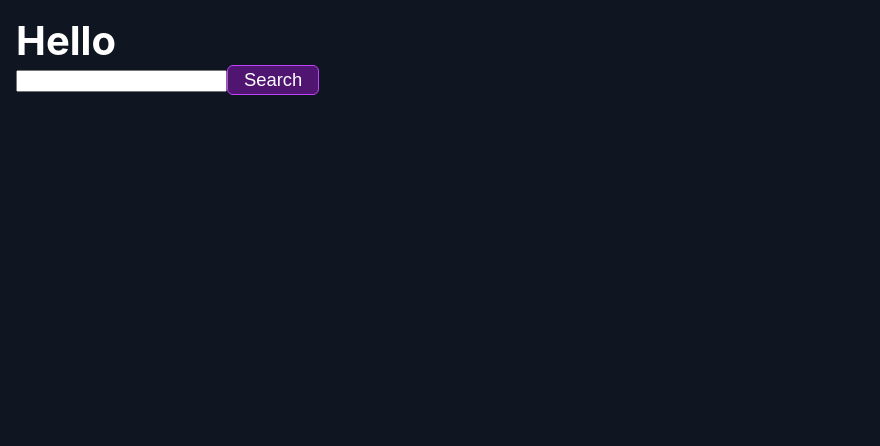
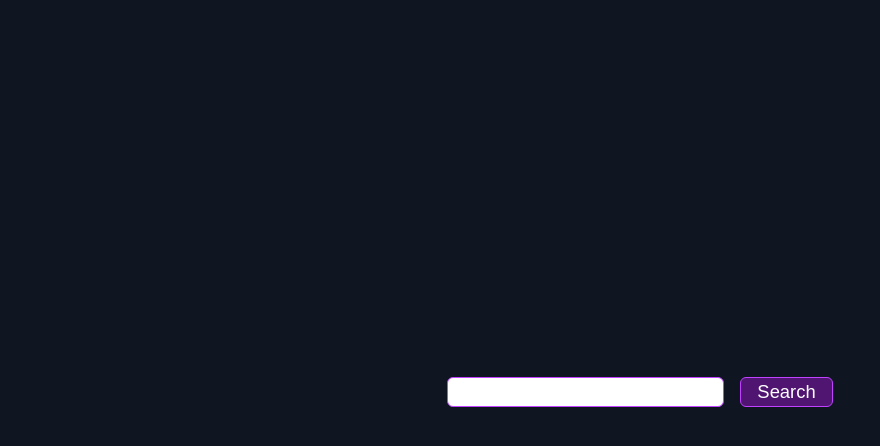
Before and after one commit to emanuelefavero/nextjs-search-query, a Next.js app: page / in a window 1280 px wide. Shown: the top 446 px of the page, without its empty margins (0-880 px from the left). Built offline with nearby package versions, Linux system fonts and the light colour scheme.

Commit message:
update globals.css

```diff
--- a/pages/index.tsx
+++ b/pages/index.tsx
@@ -10,7 +10,6 @@ export default function Home() {
         <meta name='viewport' content='width=device-width, initial-scale=1' />
         <link rel='icon' href='/favicon.ico' />
       </Head>
-      <h1>Hello</h1>
       <Search />
     </>
   )
--- a/styles/globals.css
+++ b/styles/globals.css
@@ -42,10 +42,10 @@ body {
   padding: 1rem;
   min-height: 100vh;
 
-  /* display: flex; */
-  /* justify-content: center; */
-  /* align-items: center; */
-  /* flex-direction: column; */
+  display: flex;
+  justify-content: center;
+  align-items: center;
+  flex-direction: column;
   /* text-align: center; */
 
   /* overflow: hidden; */
@@ -125,6 +125,14 @@ ol {
   list-style: none;
 }
 
+input[type='text'] {
+  border: 1px solid var(--color-primary);
+  border-radius: 6px;
+  padding: 0.2rem 1rem;
+  font-size: 1.15rem;
+  margin-right: 1rem;
+}
+
 /* DARK MODE */
 /* @media (prefers-color-scheme: dark) {
   html {
```
